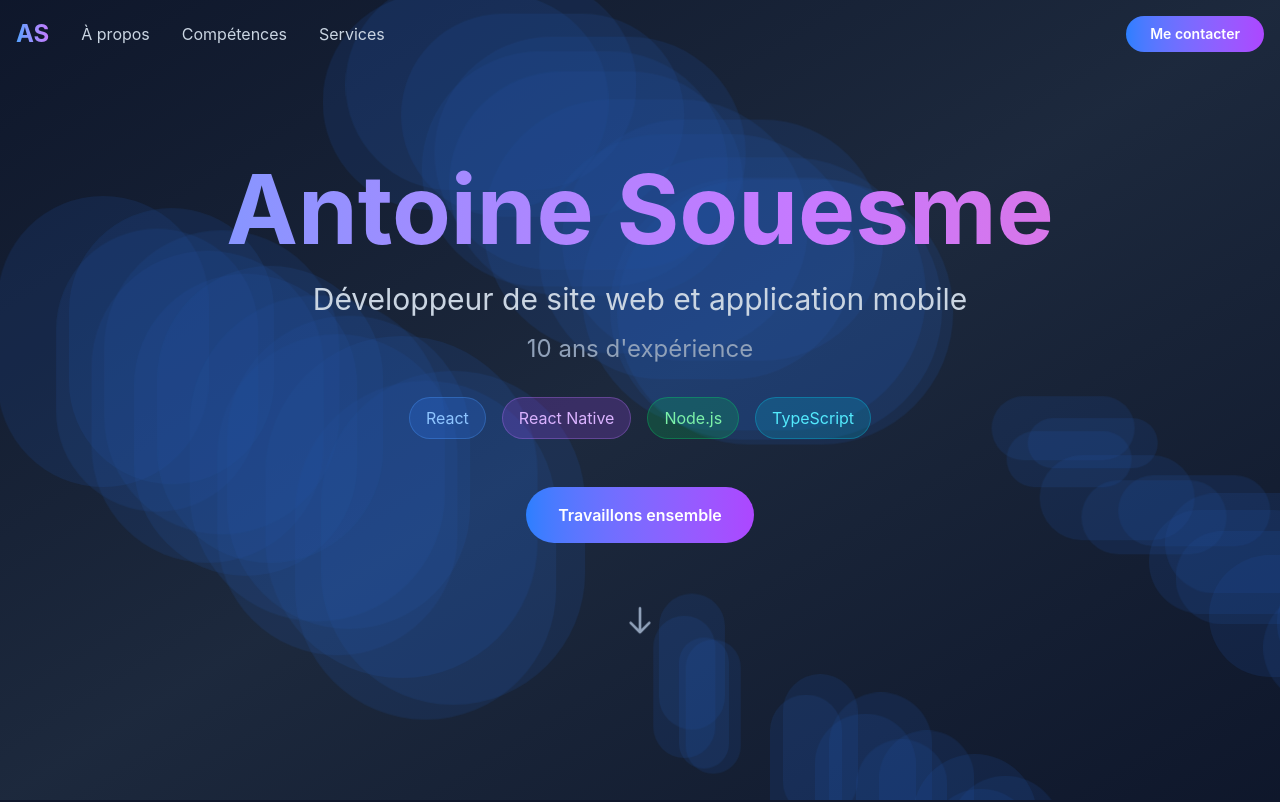
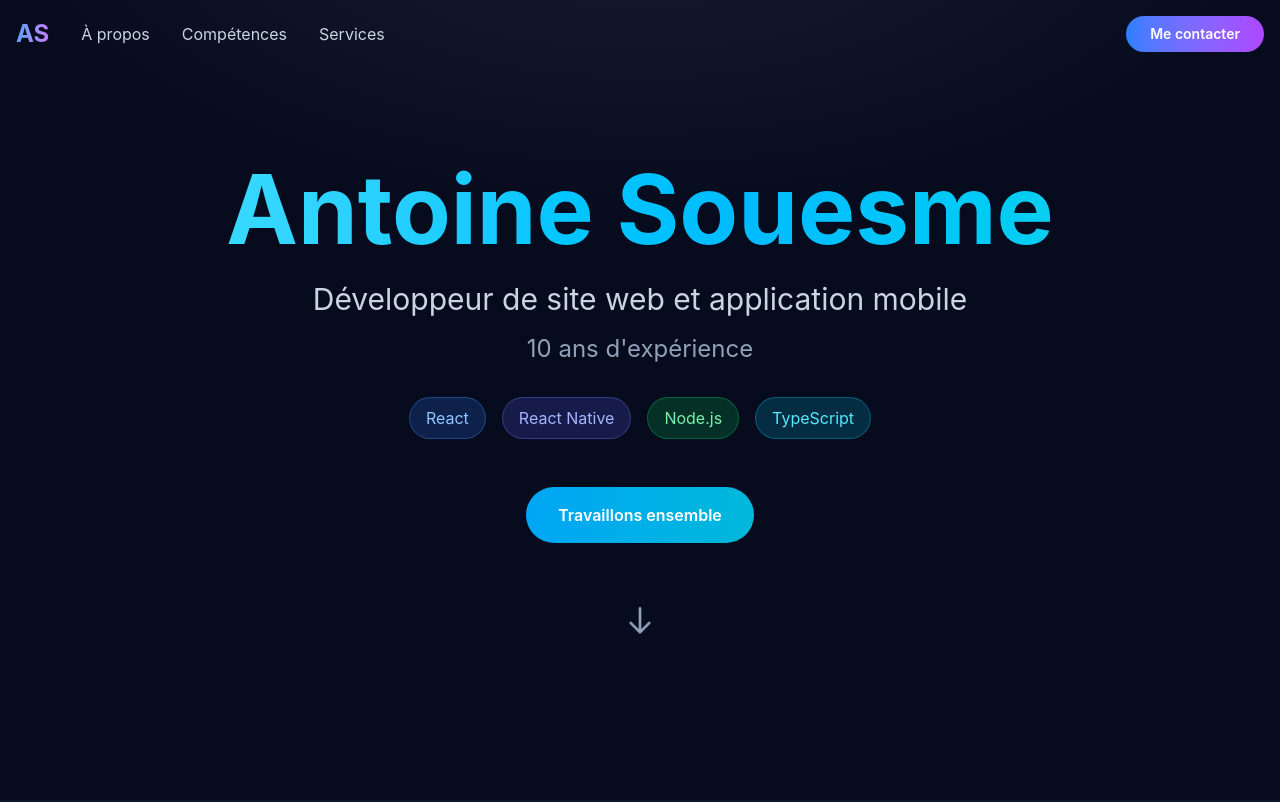
Before and after one commit to antoine-souesme/website, a Next.js app: page / in a window 1280 px wide. Shown: the top 802 px of the page. Built offline with nearby package versions, Linux system fonts and the light colour scheme.

Commit message:
task: Rework Hero

```diff
--- a/app/components/Hero.tsx
+++ b/app/components/Hero.tsx
@@ -1,28 +1,10 @@
 "use client";
 /* eslint-disable react/no-unescaped-entities */
 
-import { useEffect, useMemo, useState } from 'react';
-
-const seededValue = (index: number, salt: number, min: number, max: number) => {
-    const hash = (((index + 1) * 2654435761) ^ (salt * 1013904223)) >>> 0;
-    const normalized = hash / 4294967296;
-    return min + normalized * (max - min);
-};
+import { useEffect, useState } from 'react';
 
 const Hero = () => {
     const [isVisible, setIsVisible] = useState(false);
-    const floatingElements = useMemo(
-        () =>
-            Array.from({ length: 50 }, (_, index) => ({
-                width: seededValue(index, 1, 50, 350),
-                height: seededValue(index, 2, 50, 350),
-                left: seededValue(index, 3, 0, 100),
-                top: seededValue(index, 4, 0, 100),
-                animationDelay: seededValue(index, 5, 0, 5),
-                animationDuration: seededValue(index, 6, 10, 20),
-            })),
-        [],
-    );
 
     useEffect(() => {
         const animationFrame = requestAnimationFrame(() => {
@@ -35,24 +17,10 @@ const Hero = () => {
     }, []);
 
     return (
-        <section className="min-h-screen flex items-center justify-center relative overflow-hidden bg-gradient-to-br from-slate-900 via-slate-800 to-slate-900">
-            <div className="absolute inset-0 overflow-hidden">
-                <div className="absolute -inset-[10px] opacity-50">
-                    {floatingElements.map((element, i) => (
-                        <div
-                            key={ i }
-                            className="absolute bg-blue-500/20 rounded-full animate-float"
-                            style={ {
-                                width: `${element.width}px`,
-                                height: `${element.height}px`,
-                                left: `${element.left}%`,
-                                top: `${element.top}%`,
-                                animationDelay: `${element.animationDelay}s`,
-                                animationDuration: `${element.animationDuration}s`,
-                            } }
-                        />
-                    ))}
-                </div>
+        <section className="min-h-screen flex items-center justify-center relative overflow-hidden">
+            <div className="absolute inset-0 overflow-hidden pointer-events-none">
+                <div className="hero-animated-bg absolute inset-0" />
+                <div className="hero-animated-overlay absolute inset-0" />
             </div>
 
             <div className="relative z-10 text-center px-4 max-w-5xl mx-auto">
@@ -61,7 +29,7 @@ const Hero = () => {
                         isVisible ? 'opacity-100 translate-y-0' : 'opacity-0 translate-y-10'
                     }` }
                 >
-                    <h1 className="text-6xl md:text-8xl font-bold mb-6 animate-gradient bg-gradient-to-r from-blue-400 via-purple-400 to-pink-400 bg-clip-text text-transparent">
+                    <h1 className="text-6xl md:text-8xl font-bold mb-6 animate-gradient bg-gradient-to-r from-cyan-300 via-sky-400 to-teal-300 bg-clip-text text-transparent">
                         Antoine Souesme
                     </h1>
                     <p className="text-2xl md:text-3xl text-slate-300 mb-4">
@@ -74,7 +42,7 @@ const Hero = () => {
                         <span className="px-4 py-2 bg-blue-500/20 text-blue-300 rounded-full border border-blue-400/30 hover:bg-blue-500/30 transition-all duration-300 hover:scale-105">
                             React
                         </span>
-                        <span className="px-4 py-2 bg-purple-500/20 text-purple-300 rounded-full border border-purple-400/30 hover:bg-purple-500/30 transition-all duration-300 hover:scale-105">
+                        <span className="px-4 py-2 bg-indigo-500/20 text-indigo-300 rounded-full border border-indigo-400/30 hover:bg-indigo-500/30 transition-all duration-300 hover:scale-105">
                             React Native
                         </span>
                         <span className="px-4 py-2 bg-green-500/20 text-green-300 rounded-full border border-green-400/30 hover:bg-green-500/30 transition-all duration-300 hover:scale-105">
@@ -93,7 +61,7 @@ const Hero = () => {
                 >
                     <a
                         href="#contact"
-                        className="inline-block px-8 py-4 bg-gradient-to-r from-blue-500 to-purple-500 text-white font-semibold rounded-full hover:shadow-2xl hover:shadow-blue-500/50 transition-all duration-300 hover:scale-110"
+                        className="inline-block px-8 py-4 bg-gradient-to-r from-sky-500 to-cyan-500 text-white font-semibold rounded-full hover:shadow-2xl hover:shadow-cyan-500/40 transition-all duration-300 hover:scale-110"
                     >
                         Travaillons ensemble
                     </a>
--- a/app/globals.css
+++ b/app/globals.css
@@ -3,22 +3,6 @@
 @theme {
   --font-family: "Inter", -apple-system, BlinkMacSystemFont, "Segoe UI", Roboto,
     "Helvetica Neue", Arial, sans-serif;
-}
-
-@keyframes float {
-  0%,
-  100% {
-    transform: translateY(0) translateX(0);
-  }
-  25% {
-    transform: translateY(-20px) translateX(10px);
-  }
-  50% {
-    transform: translateY(-10px) translateX(-10px);
-  }
-  75% {
-    transform: translateY(-30px) translateX(5px);
-  }
 }
 
 @keyframes gradient {
@@ -33,8 +17,91 @@
   }
 }
 
-.animate-float {
-  animation: float linear infinite;
+@keyframes hero-gradient-shift {
+  0% {
+    background-position: 0% 50%;
+  }
+  50% {
+    background-position: 100% 50%;
+  }
+  100% {
+    background-position: 0% 50%;
+  }
+}
+
+@keyframes hero-aurora-drift {
+  0% {
+    transform: translate3d(-12%, -8%, 0) scale(1.1);
+  }
+  50% {
+    transform: translate3d(10%, 12%, 0) scale(1.25);
+  }
+  100% {
+    transform: translate3d(-12%, -8%, 0) scale(1.1);
+  }
+}
+
+@keyframes hero-aurora-spin {
+  0% {
+    transform: rotate(0deg) scale(1.05);
+  }
+  100% {
+    transform: rotate(360deg) scale(1.05);
+  }
+}
+
+.hero-animated-bg {
+  position: relative;
+  overflow: hidden;
+  background-color: #020617;
+  background-image: linear-gradient(
+    120deg,
+    #020617 0%,
+    #0f172a 30%,
+    #0c4a6e 55%,
+    #0f766e 78%,
+    #020617 100%
+  );
+  background-size: 220% 220%;
+  animation: hero-gradient-shift 10s ease-in-out infinite;
+  will-change: background-position;
+}
+
+.hero-animated-bg::before {
+  content: "";
+  position: absolute;
+  inset: -35%;
+  background:
+    radial-gradient(circle at 20% 30%, rgb(56 189 248 / 0.4), transparent 38%),
+    radial-gradient(circle at 70% 20%, rgb(20 184 166 / 0.3), transparent 36%),
+    radial-gradient(circle at 55% 80%, rgb(14 116 144 / 0.35), transparent 44%);
+  filter: blur(26px);
+  animation: hero-aurora-drift 16s ease-in-out infinite;
+  will-change: transform;
+}
+
+.hero-animated-bg::after {
+  content: "";
+  position: absolute;
+  inset: -25%;
+  background:
+    conic-gradient(
+      from 140deg at 50% 50%,
+      rgb(14 165 233 / 0.16) 0deg,
+      rgb(45 212 191 / 0.12) 120deg,
+      rgb(56 189 248 / 0.18) 240deg,
+      rgb(14 165 233 / 0.16) 360deg
+    );
+  filter: blur(34px);
+  mix-blend-mode: screen;
+  animation: hero-aurora-spin 28s linear infinite;
+  will-change: transform;
+}
+
+.hero-animated-overlay {
+  background:
+    radial-gradient(120% 90% at 50% -12%, rgb(148 163 184 / 0.12), transparent 45%),
+    radial-gradient(85% 70% at 50% 120%, rgb(2 6 23 / 0.58), rgb(2 6 23 / 0.72));
 }
 
 .animate-gradient {
@@ -42,6 +109,15 @@
   animation: gradient 3s linear infinite;
 }
 
+@media (prefers-reduced-motion: reduce) {
+  .hero-animated-bg,
+  .hero-animated-bg::before,
+  .hero-animated-bg::after,
+  .animate-gradient {
+    animation: none;
+  }
+}
+
 html {
   font-family: "Inter", -apple-system, BlinkMacSystemFont, "Segoe UI", Roboto,
     "Helvetica Neue", Arial, sans-serif;
```
